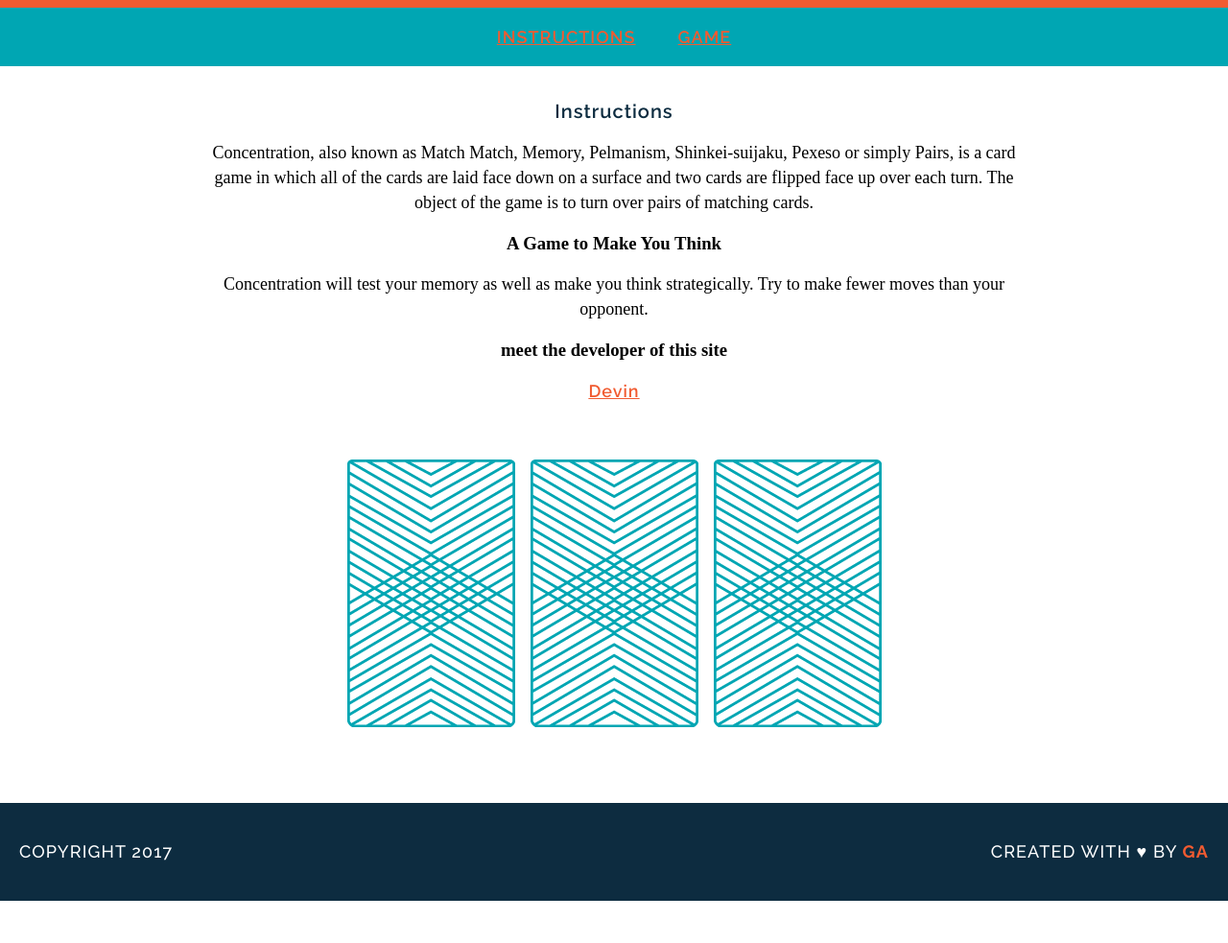
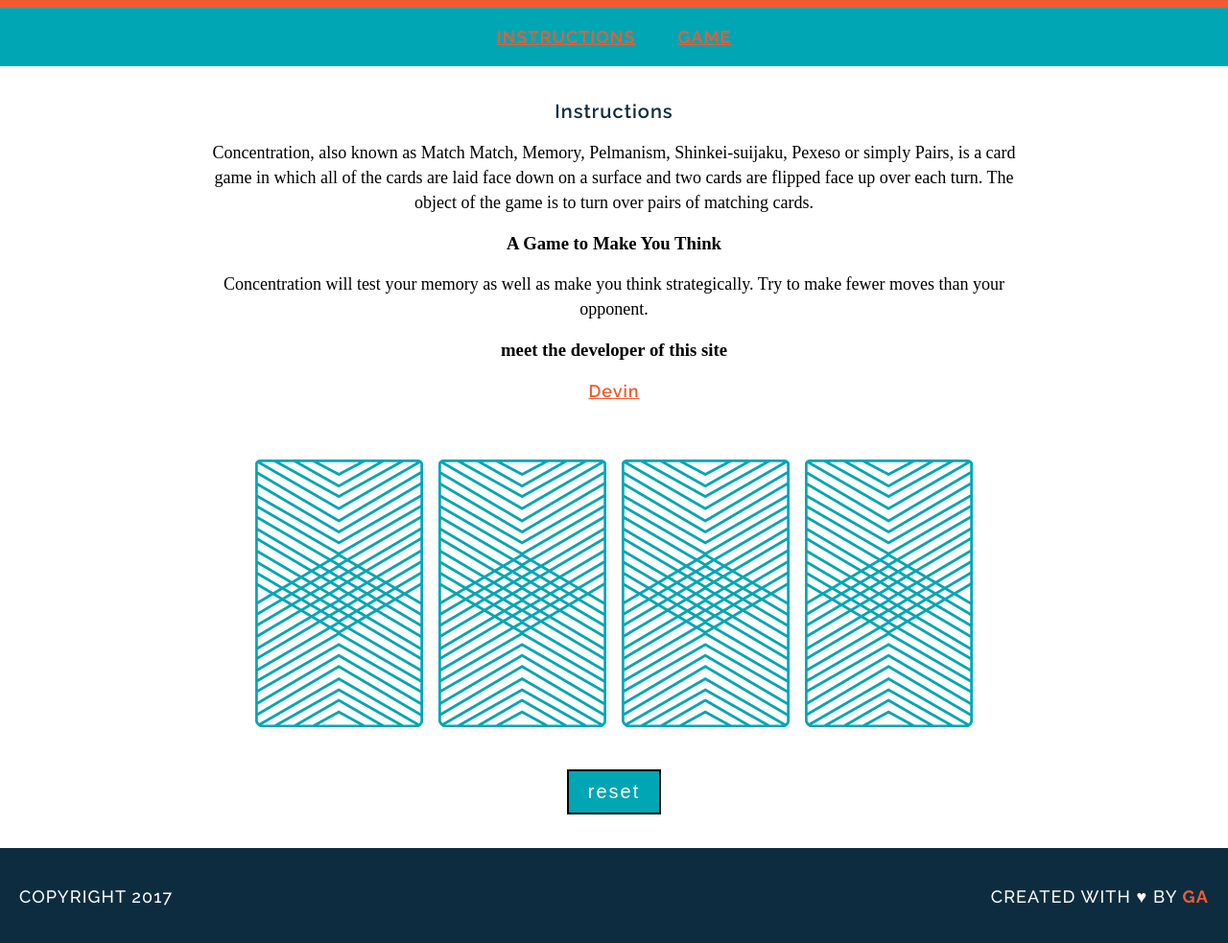
Before and after one commit to dev-ry/wdi-fundamentals-memorygame, a plain HTML site: page index.html in a window 1280 px wide. Shown: the part 105-1088 px from the top of the page at 96% size. Before the commit the page ends 1044 px from the top, so only its background shows below. Drawn offline with Linux system fonts and the light colour scheme; a web font is replaced by a local one.

Commit message:
created game logic, attempted bonus button

```diff
--- a/css/style.css
+++ b/css/style.css
@@ -75,6 +75,16 @@ footer {
 	font-weight: 500;
 }
 
+button {
+	background-color: #00A6B3;
+	padding: 10px 20px;
+	color: white;
+	font-size: 20px;
+	border: 2px solid black;
+	border-radius: : 12px;
+	letter-spacing: .10em;
+}
+
 .copyright {
 	font-family: raleway;
 	float: left;
--- a/index.html
+++ b/index.html
@@ -28,6 +28,8 @@
 
 			<div id="game-board" class="board clearfix"></div>
 
+			<button>reset</button>
+
 		</main>
 		<footer class="clearfix">
 			<p class="copyright">Copyright 2017</p>
--- a/js/main.js
+++ b/js/main.js
@@ -49,7 +49,7 @@ var flipCard = function() {
 };
 
 var createBoard = function() {
-	for (var i = 1; i < cards.length; i++) {
+	for (var i = 0; i < cards.length; i++) {
 		var cardElement = document.createElement('img');
 		cardElement.setAttribute('src', "images/back.png");
 		cardElement.setAttribute('data-id', i);
@@ -59,3 +59,10 @@ var createBoard = function() {
 };
 
 createBoard();
+
+var reset = function() {
+	cardElement.setAttribute('src', "images/back.png");
+};
+
+var button = document.queryselector('button');
+button.addEventListener('click', reset);
```
